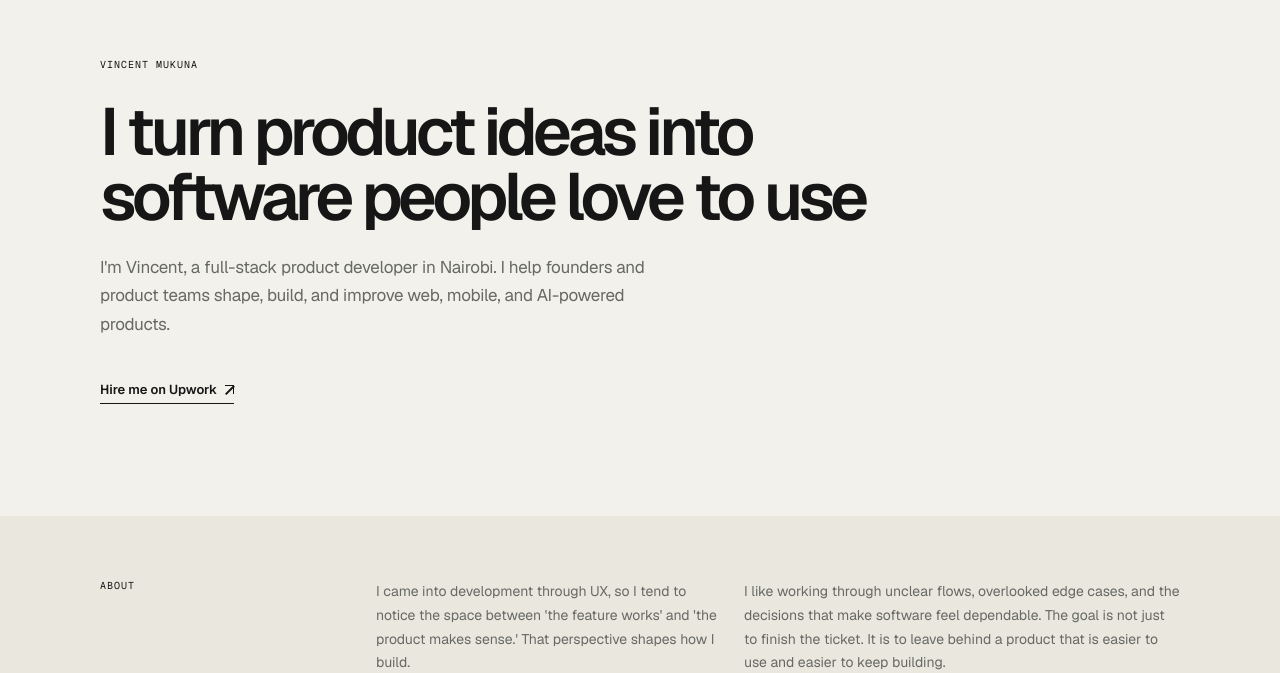
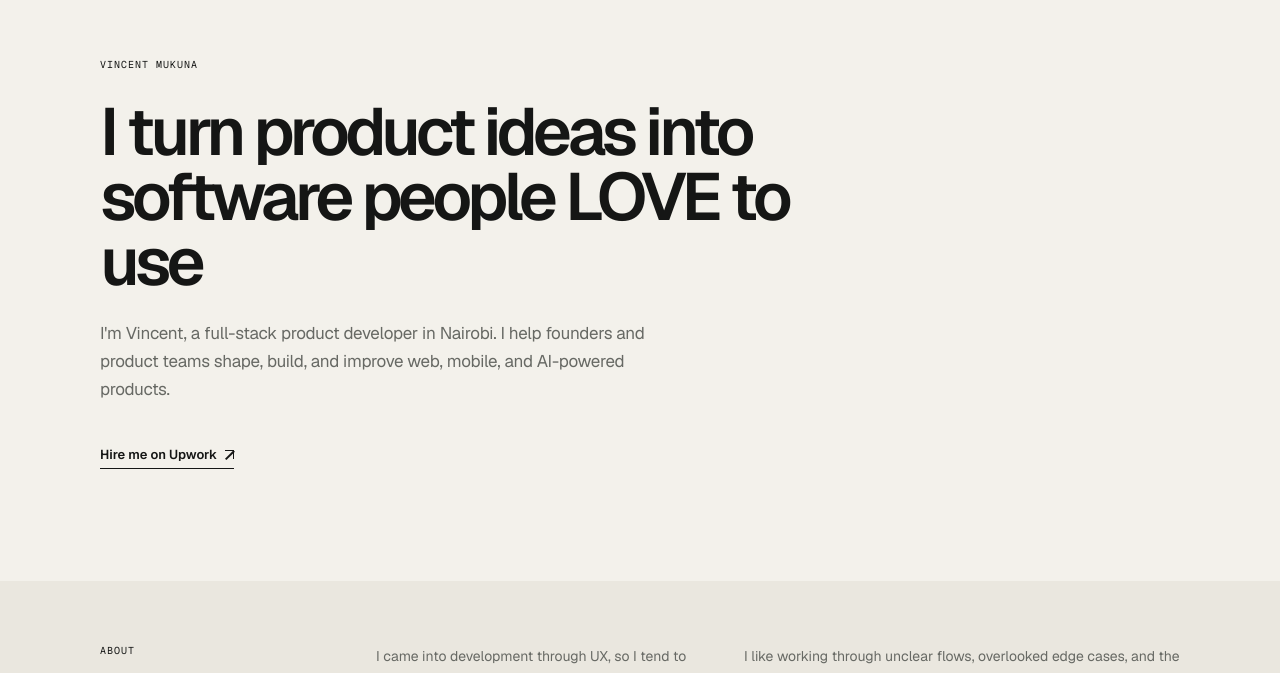
Before and after one commit to VincentMukuna/builtbyvin, a Next.js app: page / in a window 1280 px wide. Shown: the part 121-794 px from the top of the page. Built offline with nearby package versions, Linux system fonts and the light colour scheme.

Commit message:
style: emphasize LOVE in the hero headline
Capitalize LOVE so the key word stands out in the main headline.

```diff
--- a/app/page.tsx
+++ b/app/page.tsx
@@ -27,7 +27,7 @@ export default function Home() {
       <section className="hero shell" id="top">
         <div className="hero-copy">
           <p className="eyebrow">Vincent Mukuna</p>
-          <h1>I turn product ideas into software people love to use</h1>
+          <h1>I turn product ideas into software people LOVE to use</h1>
           <p className="hero-intro">
             I&apos;m Vincent, a full-stack product developer in Nairobi. I help
             founders and product teams shape, build, and improve web, mobile,
```
